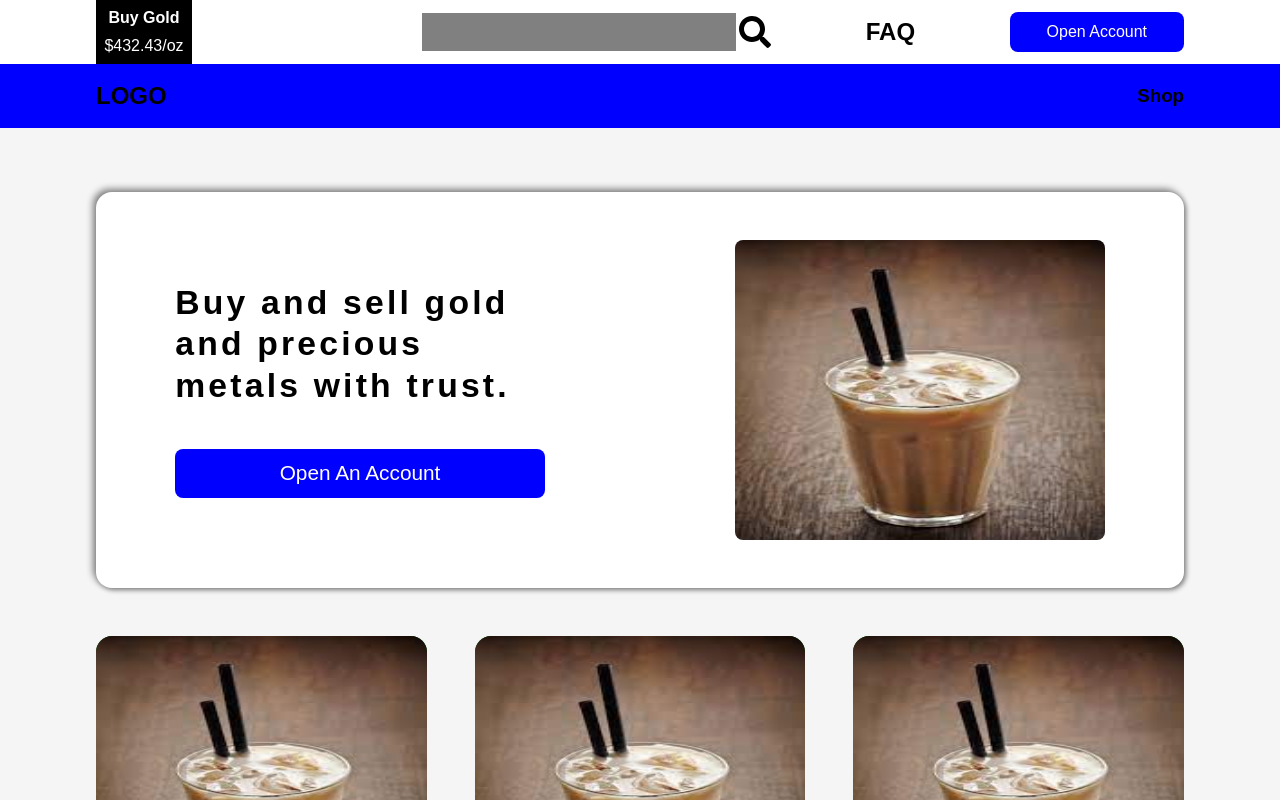
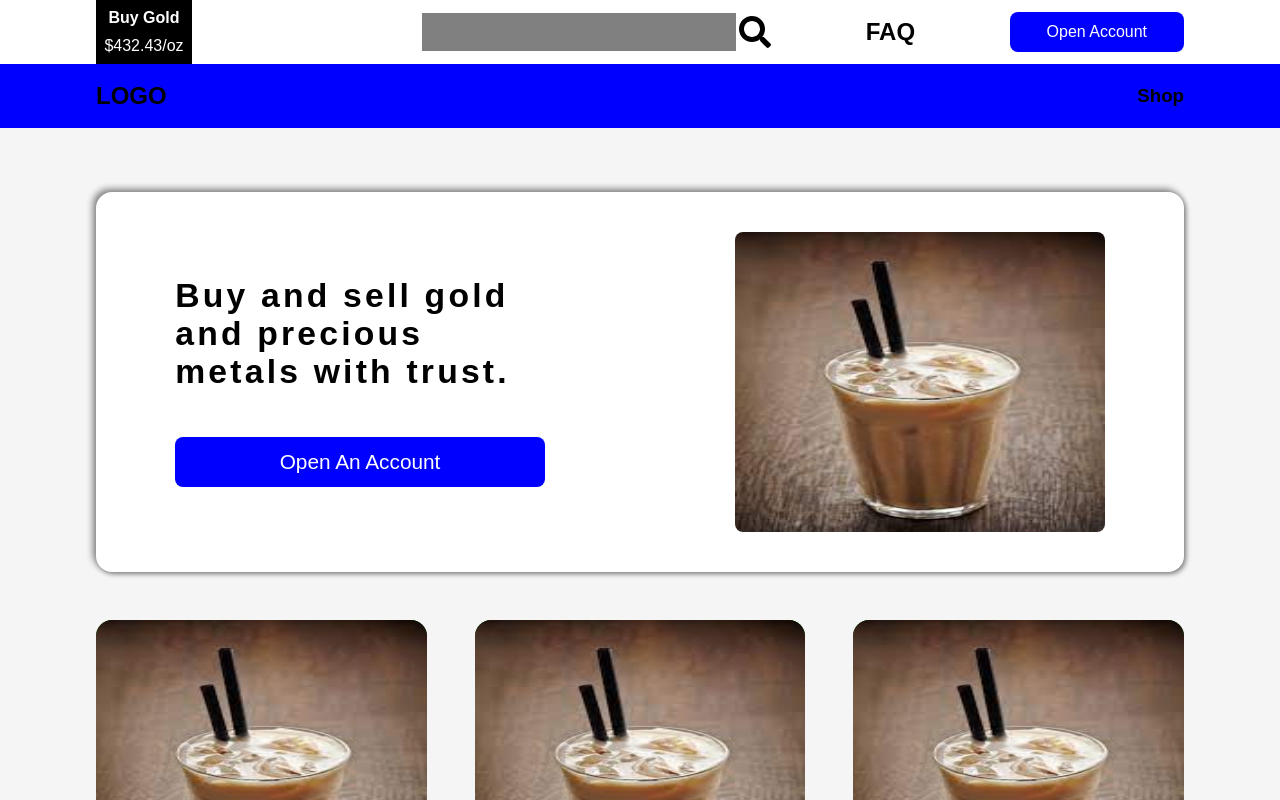
Before and after one commit to Vhickyy/dukkia, a React (Create React App) app: page / in a window 1280 px wide. Shown: the top 800 px of the page. Built offline with nearby package versions, Linux system fonts and the light colour scheme.

Commit message:
hero page

```diff
--- a/src/Components/Hero.js
+++ b/src/Components/Hero.js
@@ -16,7 +16,7 @@ const Hero = () => {
 
 export default Hero
 const Wrapper = styled.aside`
-    padding: 3rem 0;
+    padding: 2.5rem 0;
     display: grid;
     grid-template-columns: repeat(auto-fit, minmax(150px, 1fr));
     gap: 2rem;
@@ -26,7 +26,7 @@ const Wrapper = styled.aside`
     box-shadow: 2px 2px 5px gray, -3px -3px 7px gray;
     border-radius: 1rem;
 .first{
-    line-height: 2.6rem;
+    line-height: 2.rem;
     letter-spacing: .2rem;
     /* background-color: pink; */
     justify-self: center;
```
